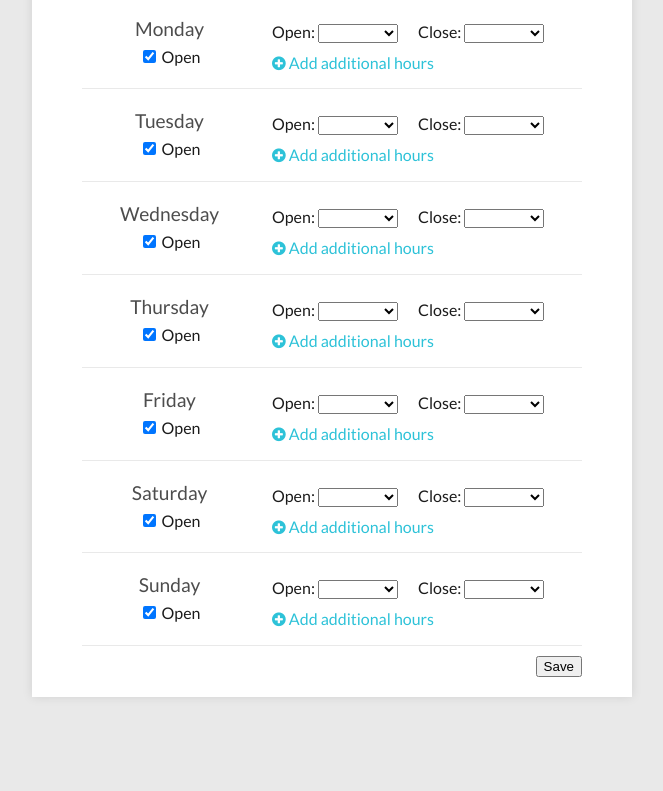
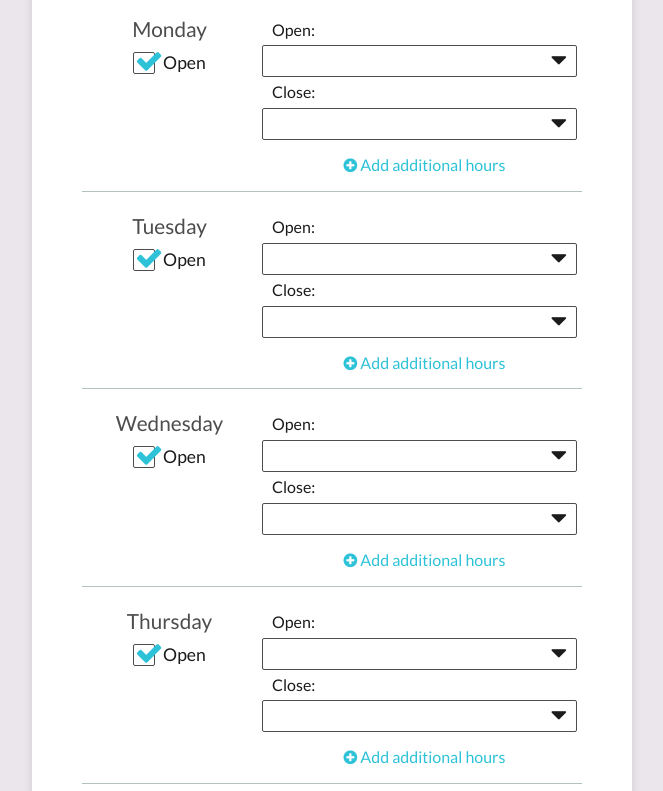
Before and after one commit to agdevdev/shop-hours-demo, a plain HTML site: page index.html in a window 1280 px wide. Shown: the part 113-904 px from the top of the page, without its empty margins (308-971 px from the left). Before the commit the page ends 830 px from the top, so only its background shows below. Drawn offline with nearby package versions, Linux system fonts and the light colour scheme.

Commit message:
More changes

```diff
--- a/css/style.css
+++ b/css/style.css
@@ -6,6 +6,7 @@
 
 /* Color Scheme
         Aqua - #2dc2d8
+		Lilac - #EBE5EC
 		White - #ffffff
 		Charcoal - #1b1b1b
 */
@@ -17,7 +18,7 @@ body {
 	-webkit-font-smoothing: antialiased;
 	-moz-osx-font-smoothing: grayscale;
 	color: #1b1b1b;
-	background-color: #e9e9e9;
+	background-color: #EBE5EC;
 	font-family: 'Lato', Helvetica, Arial, sans-serif;
 }
 header,nav,section,footer,article,div{ position:relative; display:block; }
@@ -31,10 +32,10 @@ header:after, nav:after, section:after, footer:after, div:after { content: ''; d
 
 /* Headings */
 h1, h2, h3, h4, h5, h6 { margin: 0; color: #4d4d4d; font-weight: normal; }
-h1 { font-size: 2.1em; text-align: center; margin: 10px auto; }
+h1 { font-size: 2em; text-align: center; margin: 10px auto; }
 h2 { font-size: 1.8em; }
 h3 { font-size: 1.4em; }
-h4 { font-size: 1.2em; }
+h4 { font-size: 1.3em; }
 h5 { font-size: 1.1em; }
 h6 { font-size: 1em; font-weight: bold; }
 .section-header { padding: 10px 0; border-bottom: 1px solid #ffffff; color: #ffffff; font-size: 1.2em; font-weight: bold; text-transform: uppercase; text-align: center; letter-spacing: .1em; }
@@ -73,7 +74,7 @@ hr { width: 100%; border: 0; border-top: 1px solid #2dc2d8; clear: both; }
 .breadcrumb li { display: inline-block; }
 
 /* Header/Navigation */
-header { background-color: #e9e9e9 text-align: center; }
+header { background-color: #b3c2bf text-align: center; }
 .logo { display: block; margin: 10px auto; }
 .logo:hover { opacity: .9; -webkit-transition: .2s ease-out; -moz-transition: .2s ease-out; transition: .2s ease-out; }
 
@@ -95,31 +96,114 @@ header { background-color: #e9e9e9 text-align: center; }
 	background-color: #ffffff;
 	box-shadow: 0 0 10px 0 rgba(0,0,0,.1);
 }
-.edit-shop-hours h1 { padding-bottom: 15px; border-bottom: 1px solid #e9e9e9; }
+.edit-shop-hours h1 { padding-bottom: 15px; border-bottom: 1px solid #b3c2bf; }
 .edit-hours-form {
 	margin: 0 auto;
 }
 .day-input {
 	margin: 0 auto 10px;
 	padding: 10px 0;
-	border-bottom: 1px solid #e9e9e9;
+	border-bottom: 1px solid #b3c2bf;
 }
-.day-input-left { text-align: center; }
-.day-input-left h4 { margin-bottom: 5px; }
+.day-input-left {
+	padding-bottom: 20px;
+	border-bottom: 1px solid #b3c2bf;
+	text-align: center;
+}
+.day-input-left h4 { margin-bottom: 10px; }
+.dropdown {
+	display: block;
+	margin: 5px auto;
+	background-color: #ffffff;
+	border: 1px solid #4d4d4d;
+	border-radius: 2px;
+	box-sizing: border-box;
+}
+.dropdown::after {
+	content: '\f0d7';
+	position: absolute;
+	top: 50%;
+	-webkit-transform: translateY(-50%);
+	-moz-transform: translateY(-50%);
+	transform: translateY(-50%);
+	right: 10px;
+	font-size: 1.6em;
+	font-family: FontAwesome;
+	pointer-events: none;
+}
+.dropdown select {
+	width: 100%;
+	padding: 5px;
+	background-color: transparent;
+	border: 0;
+	border-radius: 0;
+	box-sizing: border-box;
+	-webkit-appearance: none;
+	-moz-appearance: none;
+	font-size: 1.1em;
+}
 .day-input-right {
+	padding-top: 10px;
 	-moz-transition: .3s ease-out;
 	-webkit-transition: .3s ease-out;
 	transition: .3s ease-out;
 }
-.day-input-right label { padding: 0 10px; }
-.time-select-add {
+.day-input-right label {
+	display: inline-block;
+	padding: 0 10px;
+	text-align: center;
+}
+.hours-toggle { margin-left: 10px; text-align: center; }
+.form-submit {
+	display: block;
+	margin: 20px auto 10px;
+	padding: 10px 15px;
+	background-color: #ffffff;
+	border: 1px solid #4d4d4d;
+	font-family: 'Lato', Helvetica, Arial, sans-serif;
+	font-size: 1.1em;
 	-moz-transition: .3s ease-out;
 	-webkit-transition: .3s ease-out;
 	transition: .3s ease-out;
+	-webkit-appearance: none;
+	-moz-appearance: none;
+	border-radius: 2px;
 }
-.hours-toggle { margin-left: 10px; }
-.form-submit {
-	float: right;
+.form-submit:hover {
+	background-color: #4d4d4d;
+	color: #ffffff;
+}
+.checkbox {
+	position: relative;
+	margin-left: 30px;
+	font-size: 1.1em;
+}
+.checkbox input[type=checkbox] { display: none; }
+.checkbox span {
+	position: absolute;
+	top: 0;
+	left: -30px;
+	width: 20px;
+	height: 20px;
+	background-color: #ffffff;
+	border: 1px solid #4d4d4d;
+	border-radius: 2px;
+}
+.checkbox ::before {
+	position: absolute;
+	opacity: 0;
+	top: -10px;
+	left: 1px;
+	content: '\f00c';
+	color: #2dc2d8;
+	font-family: FontAwesome;
+	font-size: 1.6em;
+	-moz-transition: .2s ease-out;
+	-webkit-transition: .2s ease-out;
+	transition: .2s ease-out;
+}
+.checkbox :checked + ::before {
+	opacity: 1;
 }
 
 /* Footer */
@@ -129,15 +213,14 @@ footer a, footer a:active, footer a:visited { color: #ffffff; }
 
 /* Media Queries */
 @media screen and (min-width: 700px) {
-	.day-input-left { float: left; width: 35%; }
-	.day-input-right { float: right; width: 65%; }
-}
-
-@media screen and (min-width: 1024px) {
+	.day-input-left { float: left; width: 35%; padding-bottom: 0; border-bottom: none; }
+	.day-input-right { float: right; width: 65%; padding-top: 0; }
+	.day-input-right label {}
 }
 
 /* Transitions */
 .disabled {
+	pointer-events: none;
 	opacity: .4;
 }
 .hidden {
--- a/index.html
+++ b/index.html
@@ -9,7 +9,6 @@
     <link href='http://fonts.googleapis.com/css?family=Lato:400,700|Roboto+Slab:400,700' rel='stylesheet' type='text/css'>
     <link rel="stylesheet" href="https://maxcdn.bootstrapcdn.com/font-awesome/4.5.0/css/font-awesome.min.css">
     <link href="css/style.css" rel="stylesheet">
-    <link rel="icon" href="images/favicon.ico" type="image/x-icon" />
 
     <!--[if lt IE 9]>
     <script>document.createElement('header');document.createElement('nav');document.createElement('section');document.createElement('footer');</script>
--- a/js/scripts.js
+++ b/js/scripts.js
@@ -1,6 +1,9 @@
+/* Configure days & formatting */
 function setDays() {
+    var addHours = '<a href="#" class="add-hours"><span class="icon">&#xf055;</span> Add additional hours</a>';
+    var removeHours = '<a href="#" class="remove-hours hidden"><span class="icon">&#xf056;</span> Remove additional hours</a>'
     var startHTML = '<div class="day-input"><div class="day-input-left"><h4>';
-    var endHTML = '</h4><label><input class="openCheck" type="checkbox" checked> Open</label></div><div class="day-input-right"><div class="time-select padded"><label>Open: <select class="time-list"></select></label><label>Close: <select class="time-list"></select></label></div><div class="time-select-add hidden padded"><label>Open: <select class="time-list"></select></label><label>Close: <select class="time-list"></select></label></div><div class="hours-toggle padded"><a href="#"><span class="icon">&#xf055;</span> Add additional hours</a></div></div></div>';
+    var endHTML = '</h4><label class="checkbox"><input class="openCheck" type="checkbox" checked> <span></span>Open</label></div><div class="day-input-right"><div class="time-select padded"><label>Open:</label><div class="dropdown"><select class="time-list"></select></div><label>Close:</label><div class="dropdown"><select class="time-list"></select></div></div><div class="time-select-add hidden padded"><label>Open:</label><div class="dropdown"><select class="time-list"></select></div><label>Close:</label><div class="dropdown"><select class="time-list"></select></div></div><div class="hours-toggle padded">' + addHours + removeHours + '</div></div></div>';
     var html = '';
     var daysArray = [
         'Monday', 'Tuesday', 'Wednesday', 'Thursday', 'Friday', 'Saturday', 'Sunday'
@@ -11,6 +14,7 @@ function setDays() {
     return html;
 }
 
+/* Configure the time values to include in dropdown */
 function setTimeValues() {
     var html = '<option value=""></option>';
     var timeArray = [
@@ -26,7 +30,7 @@ $(document).ready(function() {
 
     /* Generate list of days */
     var daysHTML = setDays();
-    var submitHTML = '<input type="submit" class="form-submit" value="Save">';
+    var submitHTML = '<input type="submit" class="form-submit" id="form-submit" value="Save Changes">';
     $('.edit-hours-form').html(daysHTML + submitHTML);
 
     /* Get HTML for time dropdowns */
@@ -37,14 +41,23 @@ $(document).ready(function() {
         $(this).html(timeSelect);
     });
 
-    $('.hours-toggle').on('click', function(e) {
+    /* Show/hide additional hours option */
+    $('.hours-toggle a').on('click', function(e) {
         e.preventDefault();
-        $(this).parent().find('.time-select-add').toggleClass('hidden');
+        var toggle = $(this).parent();
+        $(toggle).parent().find('.time-select-add').toggleClass('hidden');
+        $(toggle).find('.add-hours').toggleClass('hidden');
+        $(toggle).find('.remove-hours').toggleClass('hidden');
+
     });
 
+    /* Disable editing options if closed on associated day */
     $('.openCheck').on('click', function() {
         $(this).parent().parent().parent().find('.day-input-right').toggleClass('disabled');
     });
 
     /* Client-side time validation */
+    $('#form-submit').on('click', function(e) {
+        e.preventDefault();
+    });;
 });
```
